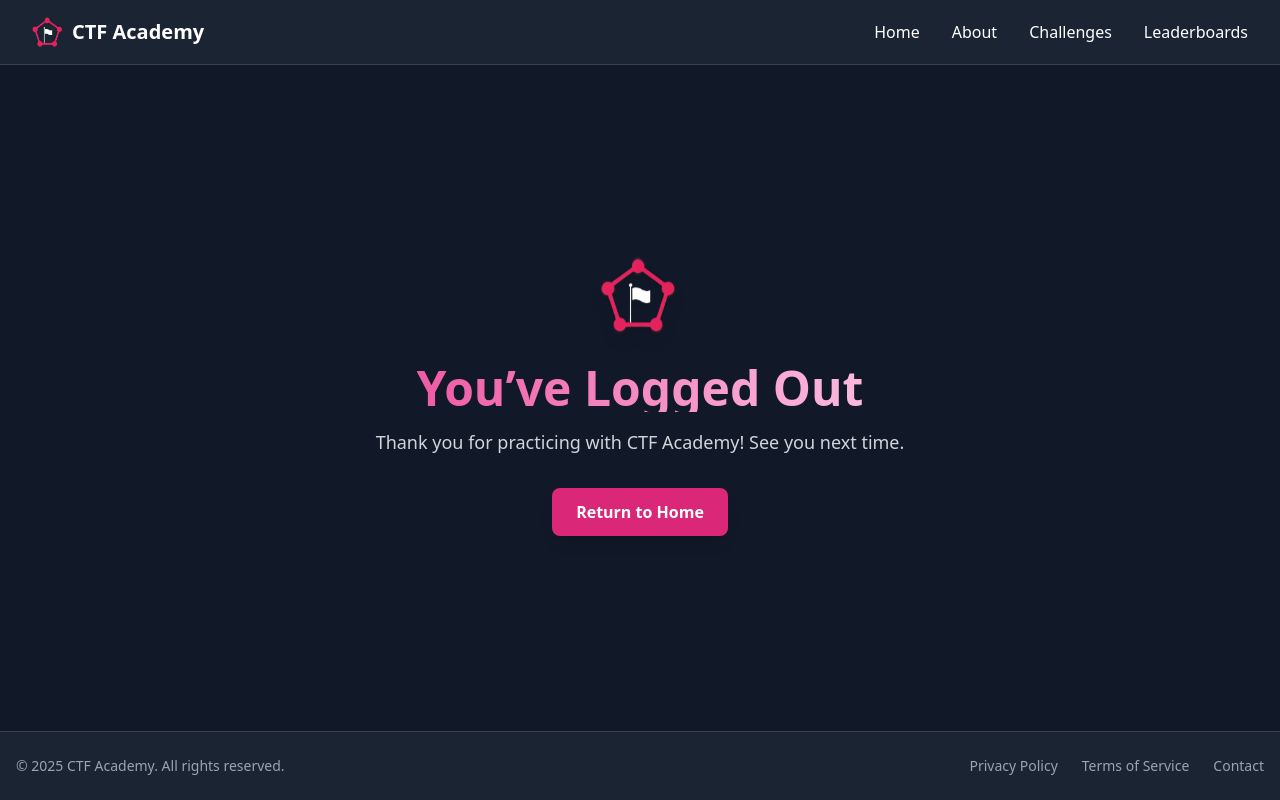
After one commit to tallbreadstick/CSIT327-G1-ctf-academy, a Django app: page /logout in a window 1280 px wide. The commit adds this page. Run offline with Django 5.2, Linux system fonts and the light colour scheme; some libraries are stand-ins or nearby versions.

Commit message:
feat(auth): added logout endpoint and page

```diff
--- /dev/null
+++ b/ctf_academy/accounts/templates/accounts/logout.html
@@ -0,0 +1,86 @@
+{% load static tailwind_tags %}
+<!DOCTYPE html>
+<html lang="en">
+<head>
+    <meta charset="UTF-8">
+    <title>CTF Academy - Logout</title>
+    <link rel="icon" type="image/png" href="{% static 'accounts/images/logo.png' %}">
+    {% tailwind_css %}
+
+    <style>
+        @keyframes float {
+            0%, 100% { transform: translateY(0px); }
+            50% { transform: translateY(-6px); }
+        }
+        @keyframes fadeInUp {
+            from { opacity: 0; transform: translateY(20px); }
+            to { opacity: 1; transform: translateY(0); }
+        }
+        .fade-up { animation: fadeInUp 0.8s ease-out forwards; }
+        .floaty { animation: float 4s ease-in-out infinite; }
+        .glow-text {
+            background: linear-gradient(90deg, #ec4899, #f9a8d4, #ffffff);
+            -webkit-background-clip: text;
+            -webkit-text-fill-color: transparent;
+            animation: bg-pan 6s linear infinite;
+            background-size: 200% auto;
+        }
+        @keyframes bg-pan {
+            0% { background-position: 0% center; }
+            100% { background-position: 200% center; }
+        }
+    </style>
+</head>
+<body class="bg-gray-900 text-white flex flex-col min-h-screen">
+
+    <!-- NAVBAR -->
+    <nav class="bg-gray-800/80 backdrop-blur border-b border-gray-700 z-10">
+        <div class="max-w-7xl mx-auto px-4 sm:px-6 lg:px-8">
+            <div class="flex items-center justify-between h-16">
+                <div class="flex-shrink-0 flex items-center space-x-2">
+                    <img src="{% static 'accounts/images/logo.png' %}" alt="Logo" class="h-8 w-8">
+                    <span class="text-xl font-bold">CTF Academy</span>
+                </div>
+                <div class="hidden md:flex space-x-8 items-center">
+                    <a href="/" class="text-white hover:text-pink-400">Home</a>
+                    <a href="/about" class="text-white hover:text-pink-400">About</a>
+                    <a href="/challenges" class="text-white hover:text-pink-400">Challenges</a>
+                    <a href="/leaderboards" class="text-white hover:text-pink-400">Leaderboards</a>
+                </div>
+            </div>
+        </div>
+    </nav>
+
+    <!-- MAIN CONTENT -->
+    <main class="flex-grow flex flex-col items-center justify-center text-center px-6 py-20">
+        <img src="{% static 'accounts/images/logo.png' %}" alt="Logo"
+             class="h-20 w-20 mb-6 floaty drop-shadow-lg">
+
+        <h1 class="text-5xl font-extrabold glow-text mb-4 fade-up">
+            You’ve Logged Out
+        </h1>
+        <p class="text-gray-300 text-lg mb-8 fade-up" style="animation-delay:0.3s;">
+            Thank you for practicing with CTF Academy! See you next time.
+        </p>
+
+        <a href="/"
+           class="px-6 py-3 bg-pink-600 hover:bg-pink-700 rounded-lg shadow-lg font-semibold fade-up"
+           style="animation-delay:0.6s;">
+           Return to Home
+        </a>
+    </main>
+
+    <!-- FOOTER -->
+    <footer class="bg-gray-800/80 backdrop-blur border-t border-gray-700 mt-auto">
+        <div class="max-w-7xl mx-auto px-4 py-6 flex flex-col md:flex-row justify-between items-center text-gray-400 text-sm">
+            <p>&copy; 2025 CTF Academy. All rights reserved.</p>
+            <div class="flex space-x-6 mt-4 md:mt-0">
+                <a href="#" class="hover:text-pink-400">Privacy Policy</a>
+                <a href="#" class="hover:text-pink-400">Terms of Service</a>
+                <a href="#" class="hover:text-pink-400">Contact</a>
+            </div>
+        </div>
+    </footer>
+
+</body>
+</html>
--- a/ctf_academy/accounts/views.py
+++ b/ctf_academy/accounts/views.py
@@ -1,6 +1,6 @@
 # Create your views here.
 from django.http import JsonResponse
-from django.contrib.auth import authenticate, login
+from django.contrib.auth import authenticate, login, logout
 from django.contrib.auth.models import User
 from django.contrib.auth.password_validation import validate_password
 from django.core.exceptions import ValidationError
@@ -44,6 +44,12 @@ class LoginView(APIView):
             return Response({"message": "Login successful"}, status=status.HTTP_200_OK)
         else:
             return Response({"error": "Invalid credentials"}, status=status.HTTP_401_UNAUTHORIZED)
+
+
+class LogoutView(APIView):
+    def post(self, request):
+        logout(request)
+        return Response({"message": "Logged out successfully"}, status=status.HTTP_200_OK)
 
 
 def home_page(request):
@@ -99,3 +105,8 @@ def login_page(request):
             return render(request, "accounts/login.html")
 
     return render(request, "accounts/login.html")
+
+
+def logout_page(request):
+    logout(request)
+    return render(request, "accounts/logout.html")
--- a/ctf_academy/ctf_academy/settings.py
+++ b/ctf_academy/ctf_academy/settings.py
@@ -122,9 +122,5 @@ USE_TZ = True
 # Static files
 STATIC_URL = 'static/'
 
-STATICFILES_DIRS = [
-    BASE_DIR / "static",
-]
-
 # Default primary key field type
 DEFAULT_AUTO_FIELD = 'django.db.models.BigAutoField'
--- a/ctf_academy/ctf_academy/urls.py
+++ b/ctf_academy/ctf_academy/urls.py
@@ -16,7 +16,7 @@ Including another URLconf
 """
 from django.contrib import admin
 from django.urls import path, include
-from accounts.views import register_page, login_page, about_page
+from accounts.views import register_page, login_page, about_page, logout_page
 from accounts import views
 
 urlpatterns = [
@@ -26,4 +26,5 @@ urlpatterns = [
     path("about", about_page, name="about_page"),
     path("register", register_page, name="register_page"),  # template
     path("login", login_page, name="login_page"),           # template
+    path("logout", logout_page, name="logout_page"),  # template
 ]
```
Also changed, not shown: ctf_academy/accounts/templates/accounts/home.html (+30 -5 lines).
